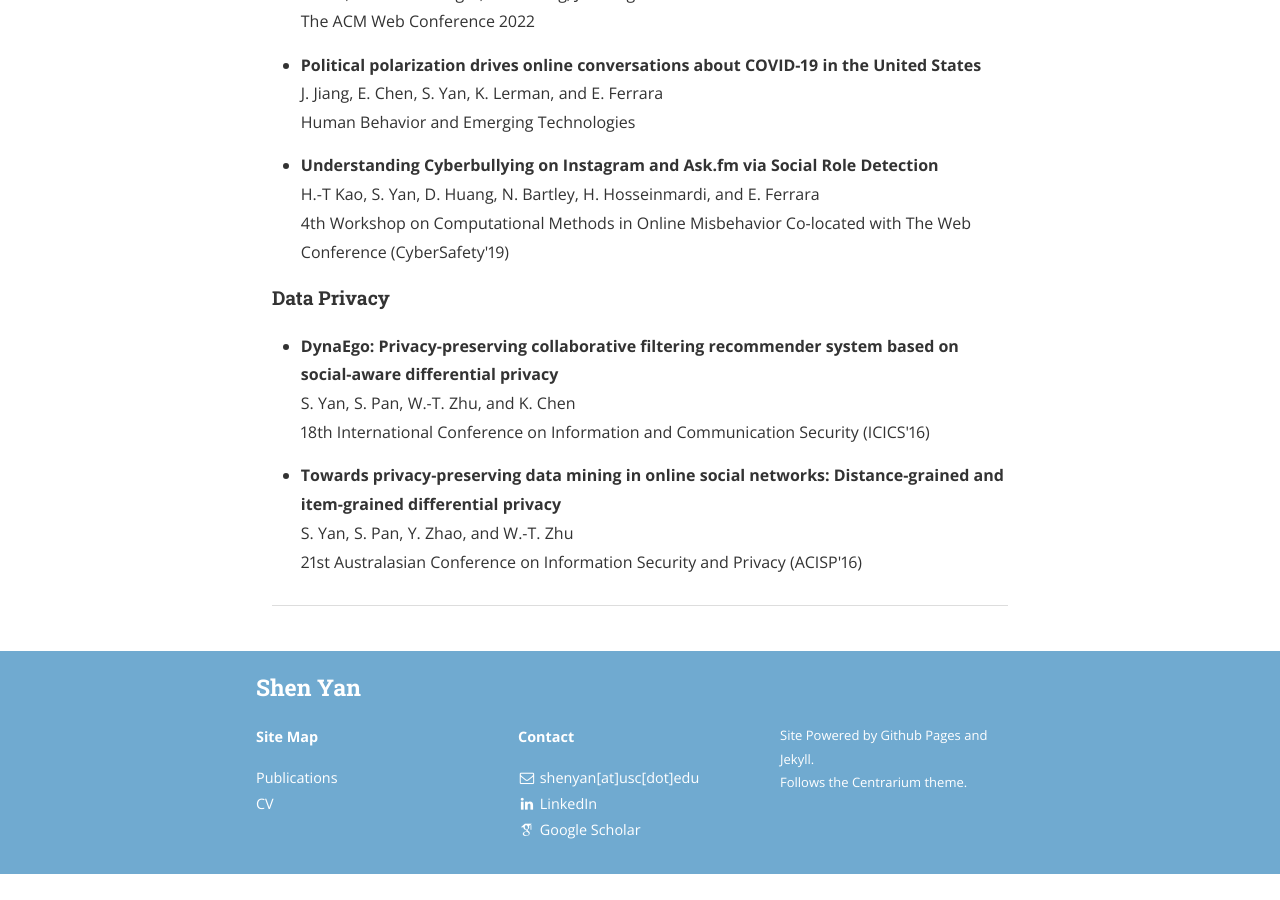
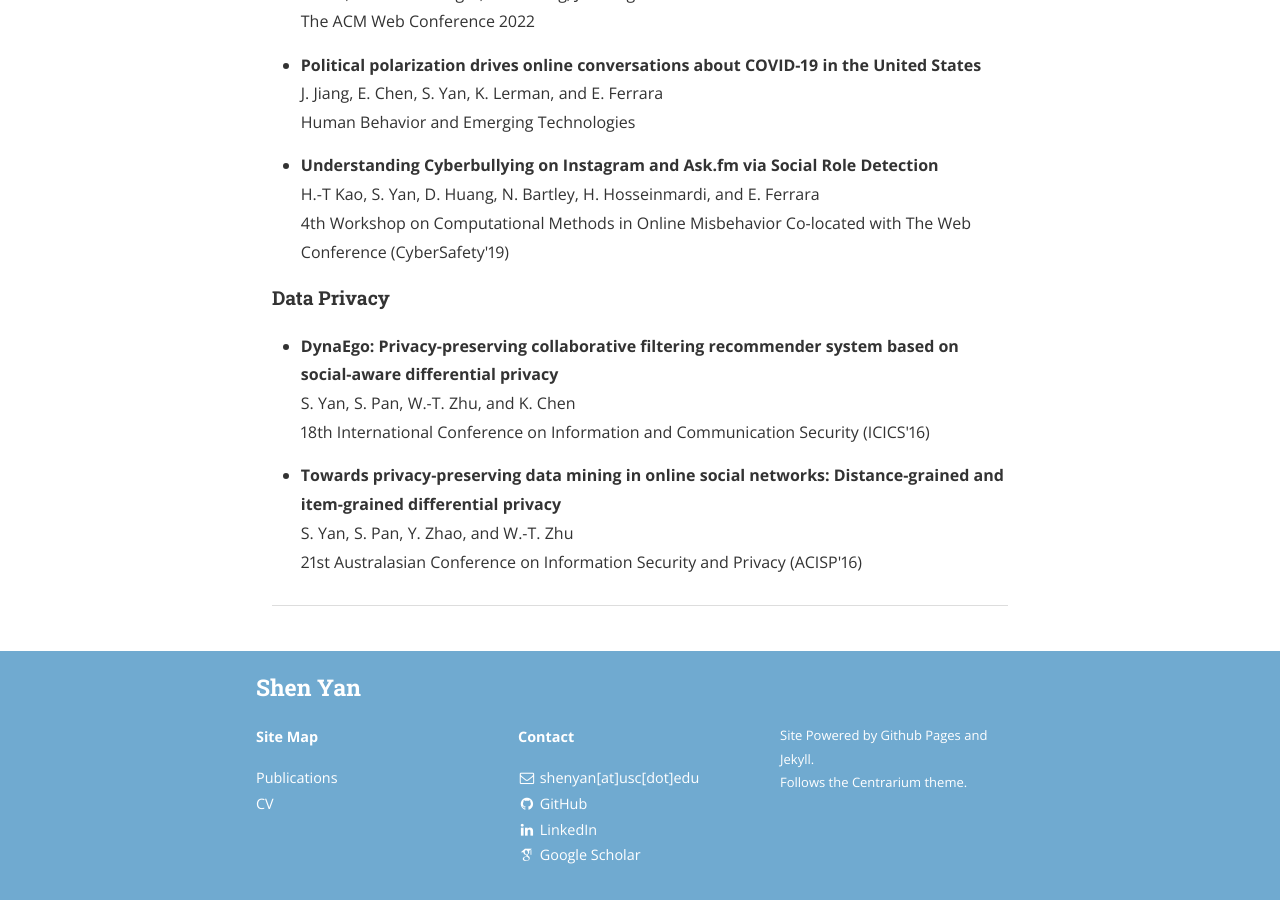
Before and after one commit to yanshentracy/page, a Jekyll site: the page built from index.html, in a window 1280 px wide and 900 px high, scrolled down 2551 px. Built offline with Jekyll 4.4.1, drawn with Linux system fonts in a browser that asks for light colours; nearby versions of some CDN libraries; some web fonts are replaced; the list of posts is cut into pages by our own code; before the commit the page ends 3425 px from its top, so only the background shows below that.

Commit message:
Update _config.yml

```diff
--- a/_config.yml
+++ b/_config.yml
@@ -86,10 +86,10 @@ social:
 
   - name: GitHub
     icon: github
-    username: bencentra
-    url:
+    username: GitHub
+    url: https://github.com/ShenYanUSC
     desc: Fork me on GitHub
-    share: false
+    share: true
 
   - name: LinkedIn
     icon: linkedin
```
